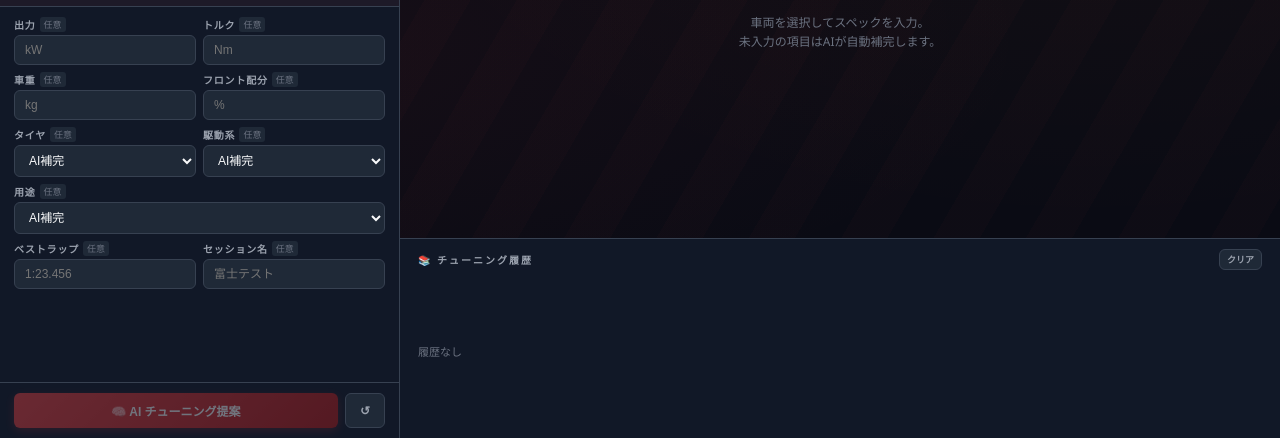
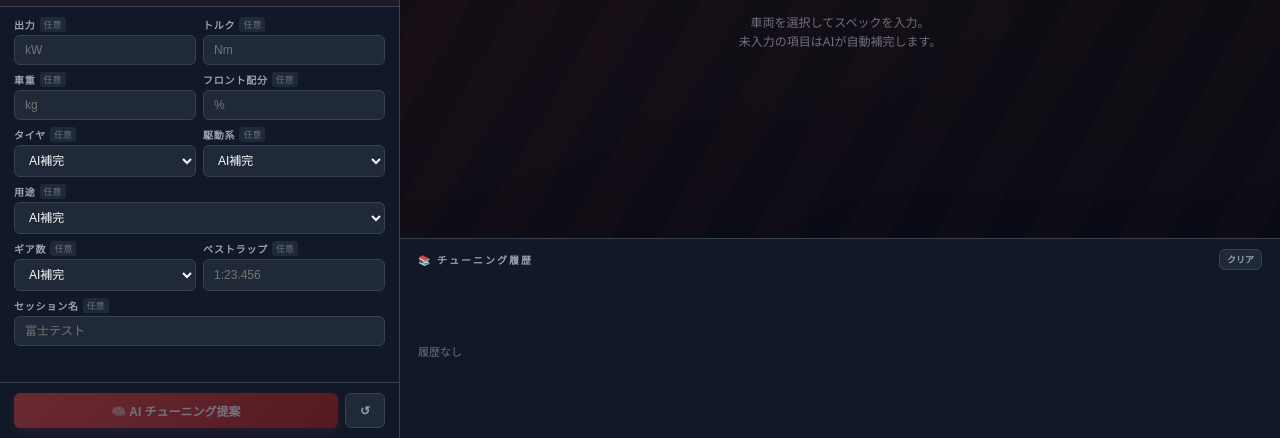
Before and after one commit to ShibainuTen/fh6-tuning-simulator, a website: page index.html in a window 1280 px wide. Shown: the part 362-800 px from the top of the page. Drawn offline with Linux system fonts and the light colour scheme.

Commit message:
Add gear count selector (4-10 speed) to spec form

```diff
--- a/api/claude.js
+++ b/api/claude.js
@@ -32,7 +32,8 @@ module.exports = async function handler(req, res) {
     specs?.frontBias ? `フロント配分: ${specs.frontBias}%`  : 'フロント配分: 不明（AI推定）',
     specs?.tires     ? `タイヤ: ${specs.tires}`             : 'タイヤ: 不明（AI推定）',
     specs?.drivetrain? `駆動系: ${specs.drivetrain}`        : '駆動系: 不明（AI推定）',
-    specs?.purpose   ? `用途: ${specs.purpose}`             : '用途: 不明（AI推定）',
+    specs?.purpose    ? `用途: ${specs.purpose}`              : '用途: 不明（AI推定）',
+    specs?.gearCount  ? `ギア数: ${specs.gearCount}速`        : 'ギア数: 不明（AI推定）',
   ].join('\n');
 
   const feedbackSection = feedback
@@ -99,7 +100,7 @@ ${resumeSection}
   },
   "gears": {
     "finalDrive": { "value": <比>, "note": "<説明>" },
-    "ratios": [<1速から6速の数値配列>]
+    "ratios": [<指定ギア数分の数値配列。ギア数未指定なら車両クラスに適した段数で>]
   },
   "summary": "<全体的なセッティング方針（日本語200字程度）>"
 }`;
--- a/index.html
+++ b/index.html
@@ -313,13 +313,26 @@
       </div>
       <div class="frow">
         <div class="fg">
+          <div class="flbl">ギア数 <span class="opt">任意</span></div>
+          <select class="si" id="gearCount">
+            <option value="">AI補完</option>
+            <option value="4">4速</option>
+            <option value="5">5速</option>
+            <option value="6">6速</option>
+            <option value="7">7速</option>
+            <option value="8">8速</option>
+            <option value="9">9速</option>
+            <option value="10">10速</option>
+          </select>
+        </div>
+        <div class="fg">
           <div class="flbl">ベストラップ <span class="opt">任意</span></div>
           <input class="si" id="lapTime" type="text" placeholder="1:23.456">
         </div>
-        <div class="fg">
-          <div class="flbl">セッション名 <span class="opt">任意</span></div>
-          <input class="si" id="sessionName" type="text" placeholder="富士テスト">
-        </div>
+      </div>
+      <div class="fg">
+        <div class="flbl">セッション名 <span class="opt">任意</span></div>
+        <input class="si" id="sessionName" type="text" placeholder="富士テスト">
       </div>
     </div>
 
@@ -467,6 +480,7 @@ function getSpecs() {
     tires:      document.getElementById('tires').value || null,
     drivetrain: document.getElementById('drivetrain').value || null,
     purpose:    document.getElementById('purpose').value || null,
+    gearCount:  document.getElementById('gearCount').value || null,
   };
 }
 
@@ -709,6 +723,7 @@ function resumeSess(entry) {
   document.getElementById('tires').value = s.tires || '';
   document.getElementById('drivetrain').value = s.drivetrain || '';
   document.getElementById('purpose').value = s.purpose || '';
+  document.getElementById('gearCount').value = s.gearCount || '';
   document.getElementById('lapTime').value = entry.lapTime || '';
   document.getElementById('sessionName').value = entry.sessionName || '';
   if (entry.tuning) { curTuning = entry.tuning; renderTuning(entry.tuning); }
```
